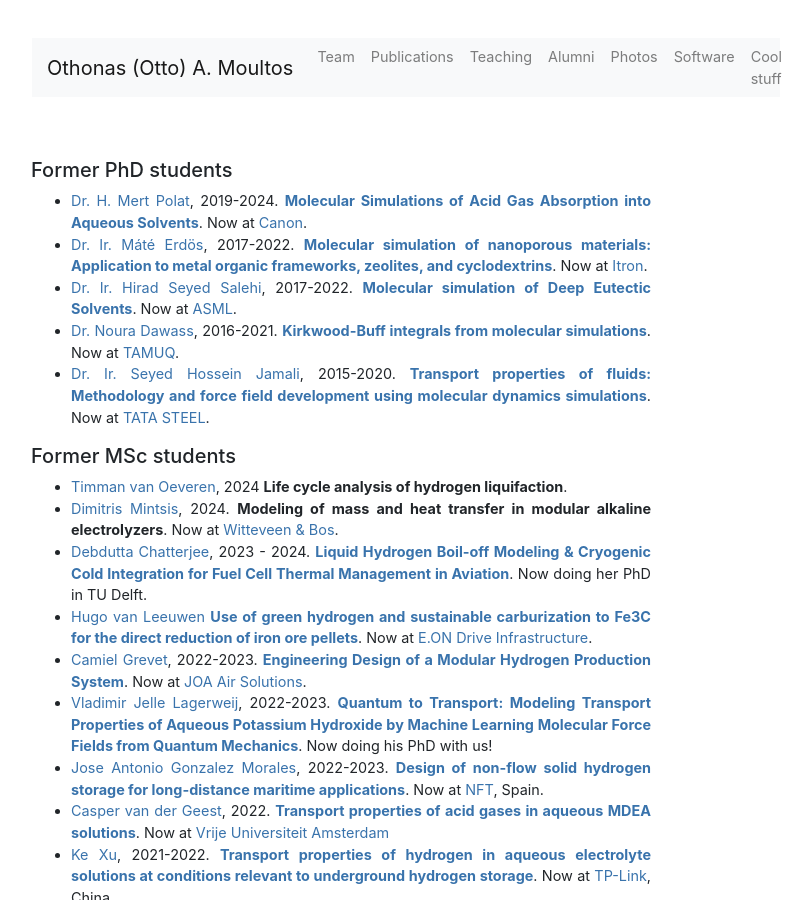
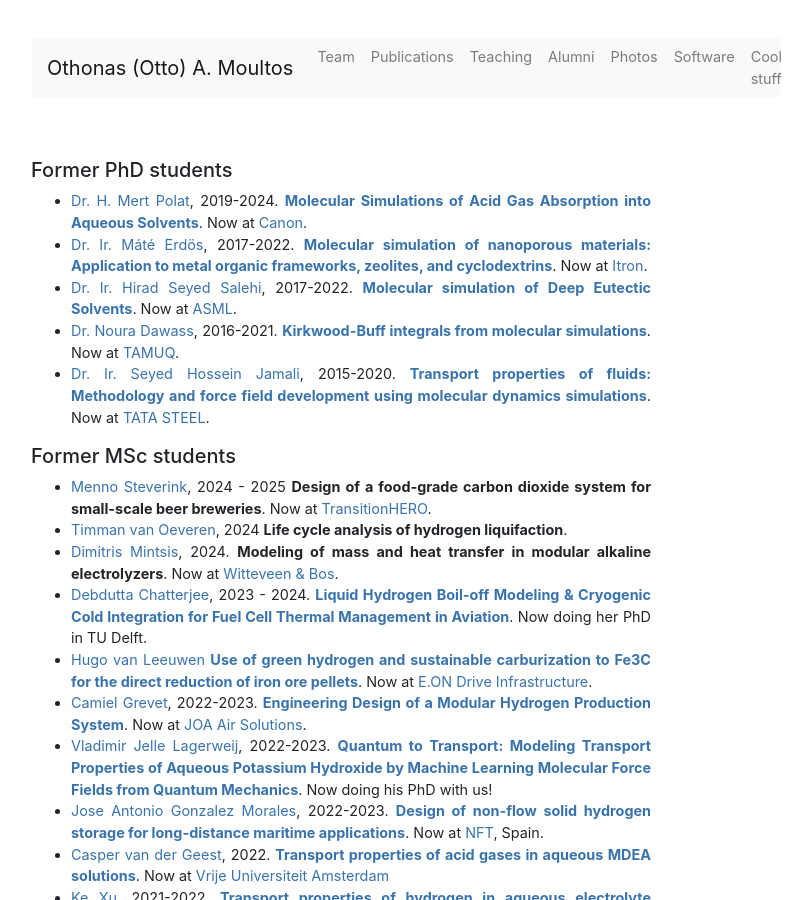
Before and after one commit to omoultosEthTuDelft/web, a Jekyll site: the page built from alumni/index.md, in a window 1280 px wide and 900 px high. Shown: the whole window, without its empty margins (234-1046 px from the left). Built offline with Jekyll 4.4.1, drawn with Linux system fonts in a browser that asks for light colours; nearby versions of some CDN libraries.

Commit message:
menno_and_fa

```diff
--- a/_layouts/default.html
+++ b/_layouts/default.html
@@ -9,7 +9,9 @@
     <link rel="stylesheet" href="https://maxcdn.bootstrapcdn.com/bootstrap/4.0.0/css/bootstrap.min.css" integrity="sha384-Gn5384xqQ1aoWXA+058RXPxPg6fy4IWvTNh0E263XmFcJlSAwiGgFAW/dAiS6JXm" crossorigin="anonymous">
 
 
-    <link href="https://maxcdn.bootstrapcdn.com/font-awesome/4.7.0/css/font-awesome.min.css" rel="stylesheet">
+    <!-- <link href="https://maxcdn.bootstrapcdn.com/font-awesome/4.7.0/css/font-awesome.min.css" rel="stylesheet"> -->
+    <link rel="stylesheet" href="https://cdnjs.cloudflare.com/ajax/libs/font-awesome/6.4.2/css/all.min.css">
+
     <link href="/css/theme.css" rel="stylesheet">
     <link href="/css/syntax.css" rel="stylesheet">
 
--- a/alumni/index.md
+++ b/alumni/index.md
@@ -24,6 +24,7 @@
 <h5>Former MSc students</h5>
 <section markdown="1">
 
+- [Menno Steverink](https://nl.linkedin.com/in/menno-steverink?original_referer=https%3A%2F%2Fwww.google.com%2F), 2024 - 2025 <strong>Design of a food-grade carbon dioxide system for small-scale beer breweries</strong>. Now at [TransitionHERO](https://www.transitionhero.nl).
 - [Timman van Oeveren](https://nl.linkedin.com/in/timman-van-oeveren-26364a175), 2024 <strong>Life cycle analysis of hydrogen liquifaction</strong>.
 - [Dimitris Mintsis](https://www.linkedin.com/in/dimitris-mintsis-39a158209/?originalSubdomain=gr), 2024. <strong>Modeling of mass and heat transfer in modular alkaline electrolyzers</strong>. Now at [Witteveen & Bos](https://www.witteveenbos.com/nl).
 - [Debdutta Chatterjee](https://www.linkedin.com/in/debdutta-chatterjee-mechanicalengineering/?originalSubdomain=nl), 2023 - 2024. [<strong>Liquid Hydrogen Boil-off Modeling & Cryogenic Cold Integration for Fuel Cell Thermal Management in Aviation</strong>](https://repository.tudelft.nl/record/uuid:1c188c76-d460-4f72-ac88-b655b573bb06). Now doing her PhD in TU Delft.
```
Also changed, not shown: index.md (+9 -3 lines), people/index.md (+0 -1 lines), photos/index.md (+6 -1 lines), photos/photos/menno2025.jpg (added).
